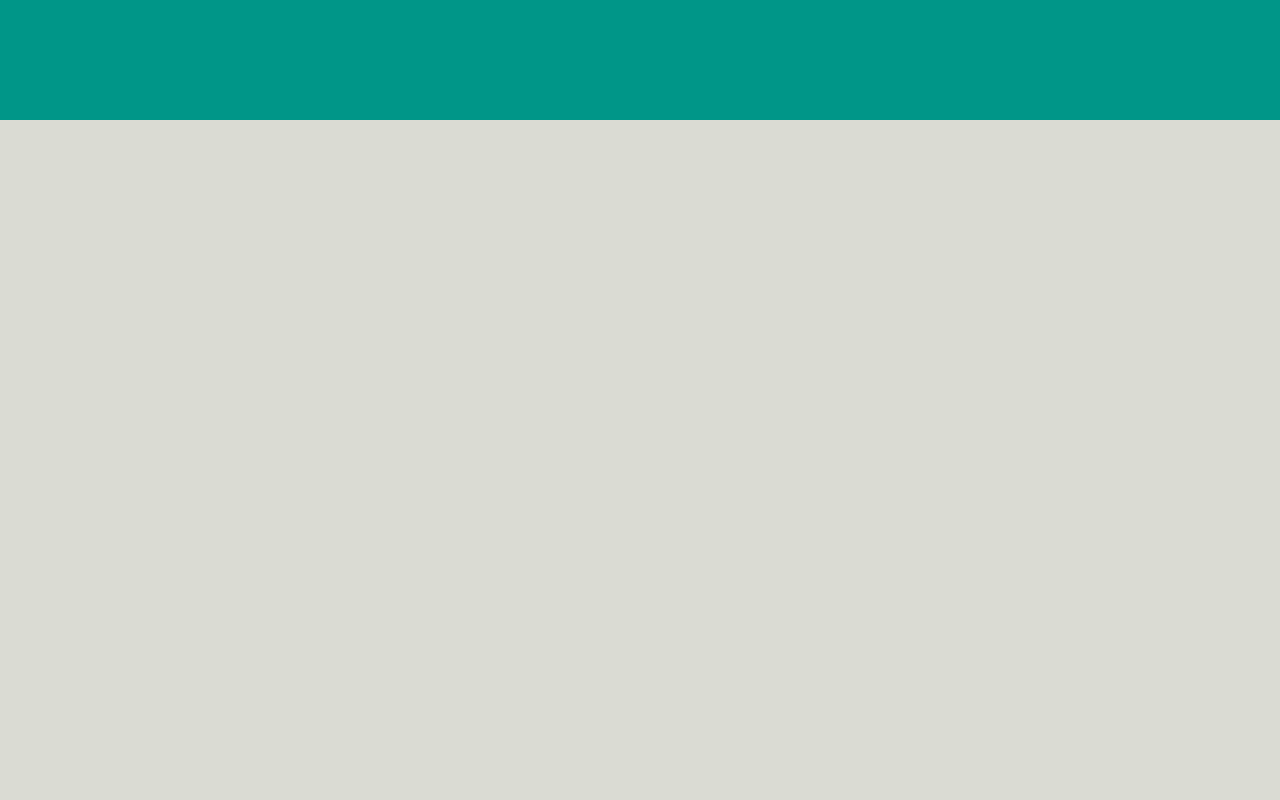
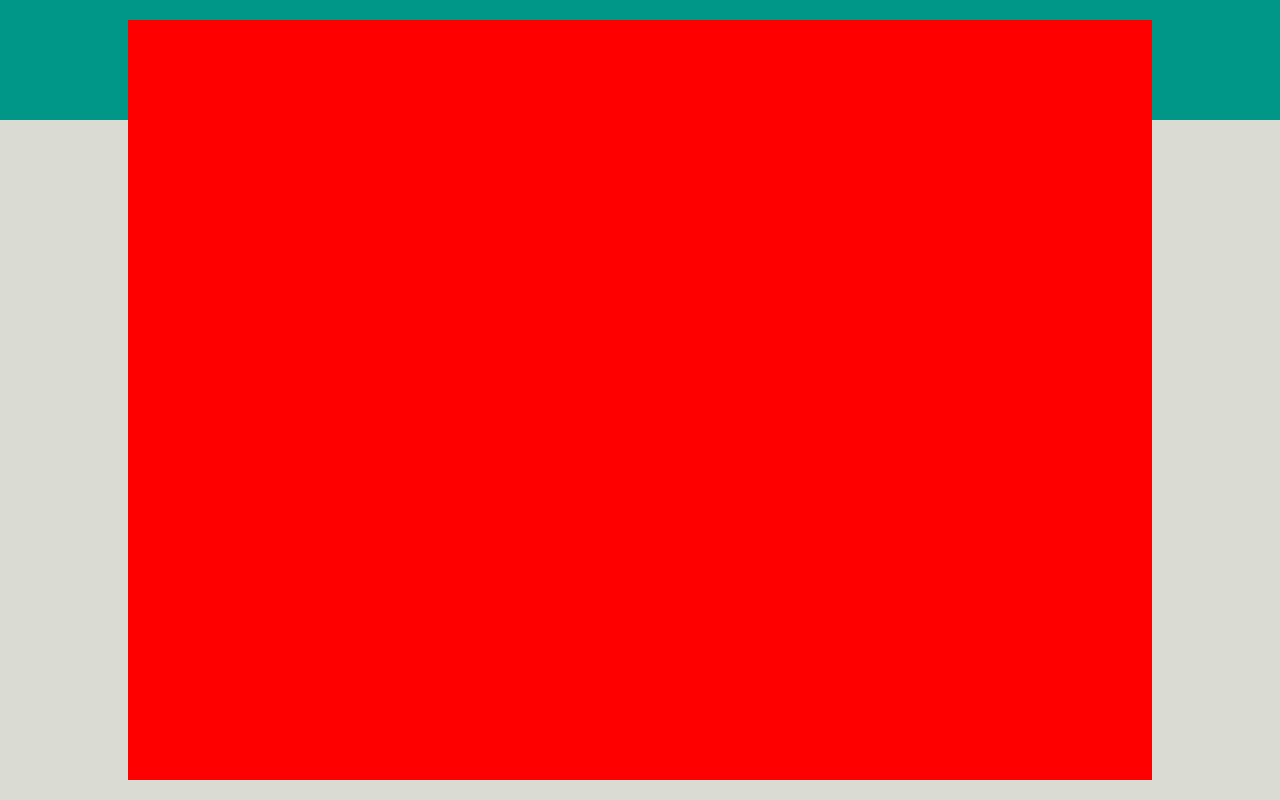
Before and after one commit to vito-pizzulli/vue-boolzapp, a plain HTML site: page index.html in a window 1280 px wide. Drawn offline with nearby package versions, Linux system fonts and the light colour scheme.

Commit message:
added central container structure

```diff
--- a/index.html
+++ b/index.html
@@ -24,6 +24,9 @@
     <div id="app">
         <div class="upper-bg">
         </div>
+        <div class="container">
+
+        </div>
     </div>
 
     <script src="js/myscript.js"></script>
--- a/style/style.css
+++ b/style/style.css
@@ -11,9 +11,22 @@ body {
 
 #app {
     height: 100vh;
+    display: flex;
+    justify-content: center;
+    align-items: center;
 }
 
 div.upper-bg {
     background-color: #009688;
+    width: 100%;
     height: 15%;
+    position: absolute;
+    top: 0;
 }
+
+div.container {
+    width: 80%;
+    height: 95%;
+    background-color: red;
+    z-index: 1;
+}
```
